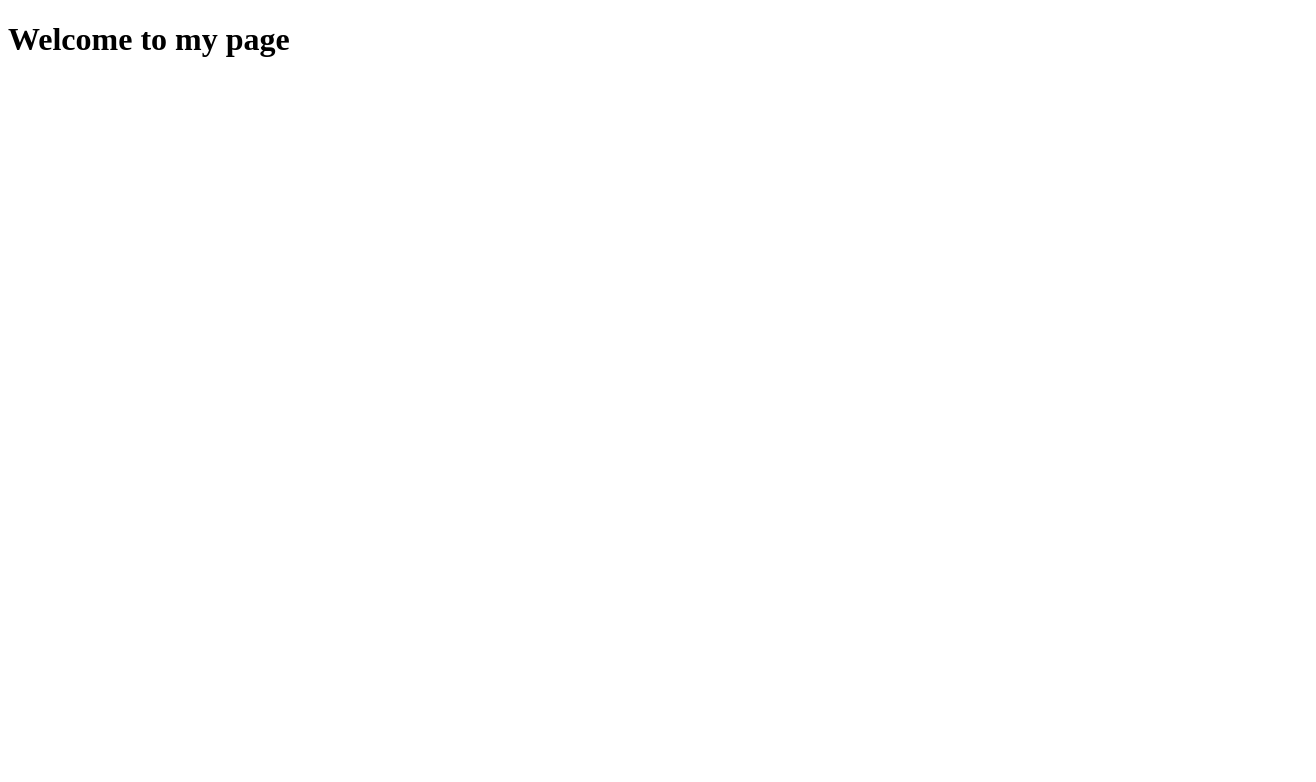
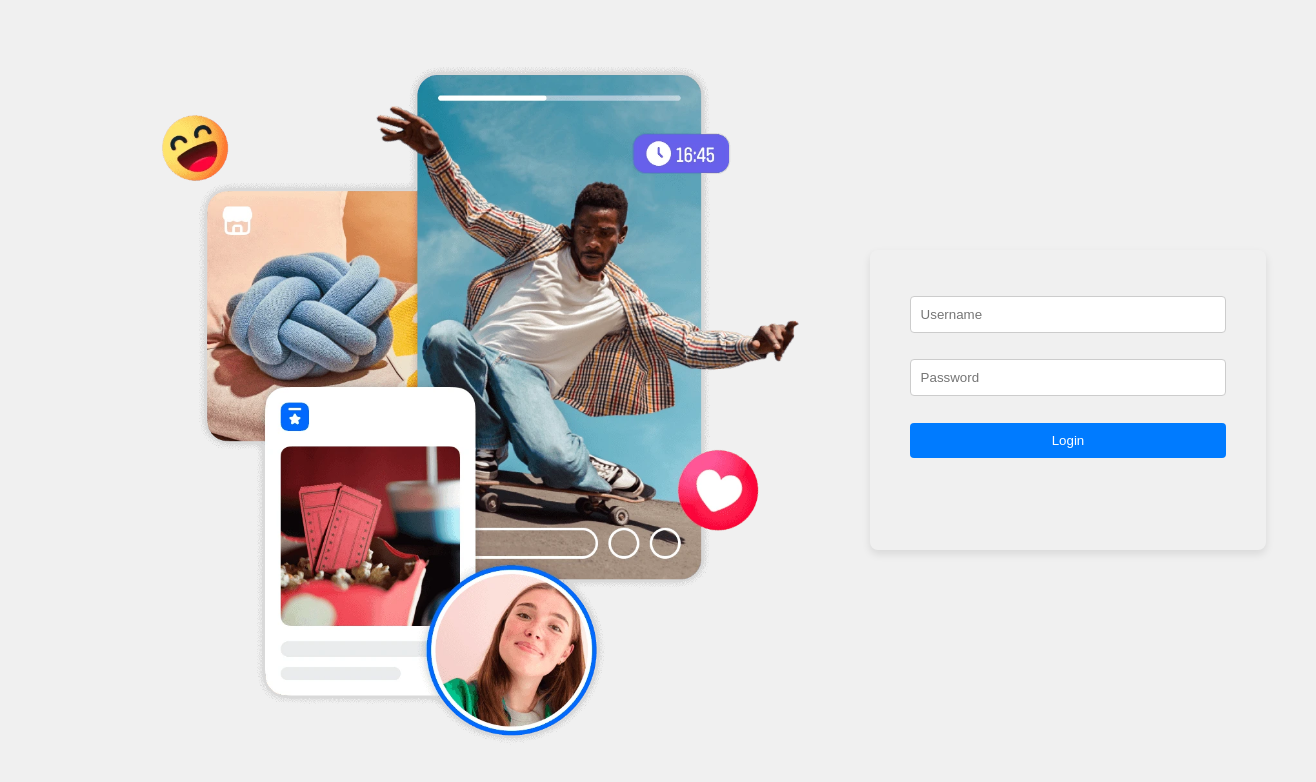
Before and after one commit to ankitsonu5/full-stackclass-9am, a plain HTML site: page index.html in a window 1280 px wide. Shown: the whole page, 1316 px wide, since content can reach past the window. Drawn offline with Linux system fonts and the light colour scheme.

Commit message:
updagted

```diff
--- /dev/null
+++ b/css/style.css
@@ -0,0 +1,62 @@
+    body {
+            background-color: #f0f0f0;
+            font-family: Arial, sans-serif;
+            margin: 0;
+            padding: 0;
+        }
+        * {
+            box-sizing: border-box;
+        }
+
+        .container {
+            display: flex;
+
+            height: 100vh;
+            padding: 0 20px;
+        }
+
+        .left {
+            flex: 0 0 60%;
+
+            color: white;
+            display: flex;
+
+            font-size: 2rem;
+        }
+
+        .right {
+            height: 100vh;
+            display: flex;
+            justify-content: center;
+            align-items: center;
+            flex: 0 0 40%;
+              color: white;
+            font-size: 2rem;
+        }
+
+        .loginbox {
+
+            padding: 40px;
+            border-radius: 8px;
+            box-shadow: 0 4px 8px rgba(0, 0, 0, 0.1);
+            width: 80%;
+            min-height: 300px;
+
+        }
+
+        .loginbox input {
+            width: 100%;
+            padding: 10px;
+            margin-bottom: 20px;
+            border: 1px solid #ccc;
+            border-radius: 4px;
+        }
+        .loginbox button {
+            width: 100%;
+            padding: 10px;
+            background-color: #007BFF;
+            color: white;
+            border: none;
+            border-radius: 4px;
+            cursor: pointer;
+        }
--- a/index.html
+++ b/index.html
@@ -4,8 +4,23 @@
     <meta charset="UTF-8">
     <meta name="viewport" content="width=device-width, initial-scale=1.0">
     <title>Document</title>
+
+   <link rel="stylesheet" href="./css/style.css">
 </head>
 <body>
-   <h1>Welcome to my page</h1>
+
+    <div class="container">
+        <div class="left"> <img src="./images/U45qBJmWVHU.webp" alt="Logo"> </div>
+        <div class="right">
+            <div class="loginbox">
+
+                <input type="text" placeholder="Username">
+                <input type="password" placeholder="Password">
+                <button>Login</button>
+            </div>
+
+        </div>
+    </div>
+
 </body>
 </html>
```
Also changed, not shown: images/U45qBJmWVHU.webp (added), images/Untitled-1.jpg (added), images/bg.jpeg (added), images/car.avif (added), images/fblogo.webp (added), images/img_5terre_wide.jpg (added), 2 other files.
